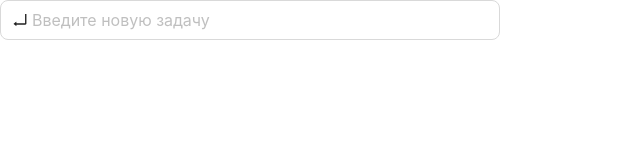
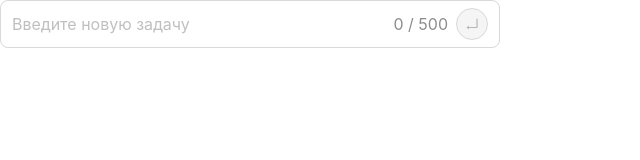
Before and after one commit to AlexType/todos, a React (Vite) app: page / in a window 1280 px wide. Shown: the top 160 px of the page, without its empty margins (0-640 px from the left). Built offline with nearby package versions, Linux system fonts and the light colour scheme.

Commit message:
feat: настроен TaskForm

```diff
--- a/src/components/TaskForm/TaskForm.module.scss
+++ /dev/null
@@ -1,3 +0,0 @@
-.container {
-  position: relative;
-}
--- a/src/components/TaskForm/TaskForm.tsx
+++ b/src/components/TaskForm/TaskForm.tsx
@@ -1,22 +1,54 @@
-import { useState } from "react";
+import { useState } from 'react';
 
-import classes from "./TaskForm.module.scss";
-import Input from "antd/es/input/Input";
-import EnterOutlined from "@ant-design/icons/EnterOutlined";
+import Input from 'antd/es/input';
+import Button from 'antd/es/button';
+import EnterOutlined from '@ant-design/icons/EnterOutlined';
+import { Tooltip } from 'antd';
 
-const TaskForm = () => {
-  const [text, setText] = useState("");
+type Props = {
+  onCreate?: (title: string) => void;
+};
+
+const TaskForm: React.FC<Props> = ({ onCreate }) => {
+  const [text, setText] = useState('');
+  const isDisabledAction = !text.trim().length;
+
+  function createHandler() {
+    if (!onCreate) {
+      return;
+    }
+
+    onCreate(text);
+    setText('');
+  }
+
+  function keyDownHandler(event: React.KeyboardEvent) {
+    if (event.key === 'Enter' && (event.metaKey || event.ctrlKey)) {
+      createHandler();
+    }
+  }
 
   return (
-    <div className={classes.container}>
-      <Input
-        value={text}
-        size='large'
-        placeholder="Введите новую задачу"
-        onChange={(e) => setText(e.target.value)}
-        prefix={<EnterOutlined />}
-      />
-    </div>
+    <Input
+      value={text}
+      size="large"
+      showCount
+      maxLength={500}
+      placeholder="Введите новую задачу"
+      onChange={(e) => setText(e.target.value)}
+      onKeyDown={keyDownHandler}
+      suffix={
+        <Tooltip placement="top" title="Создать задачу">
+          <Button
+            shape="circle"
+            variant="outlined"
+            icon={<EnterOutlined />}
+            disabled={isDisabledAction}
+            onClick={createHandler}
+          />
+        </Tooltip>
+      }
+    />
   );
 };
 
```
